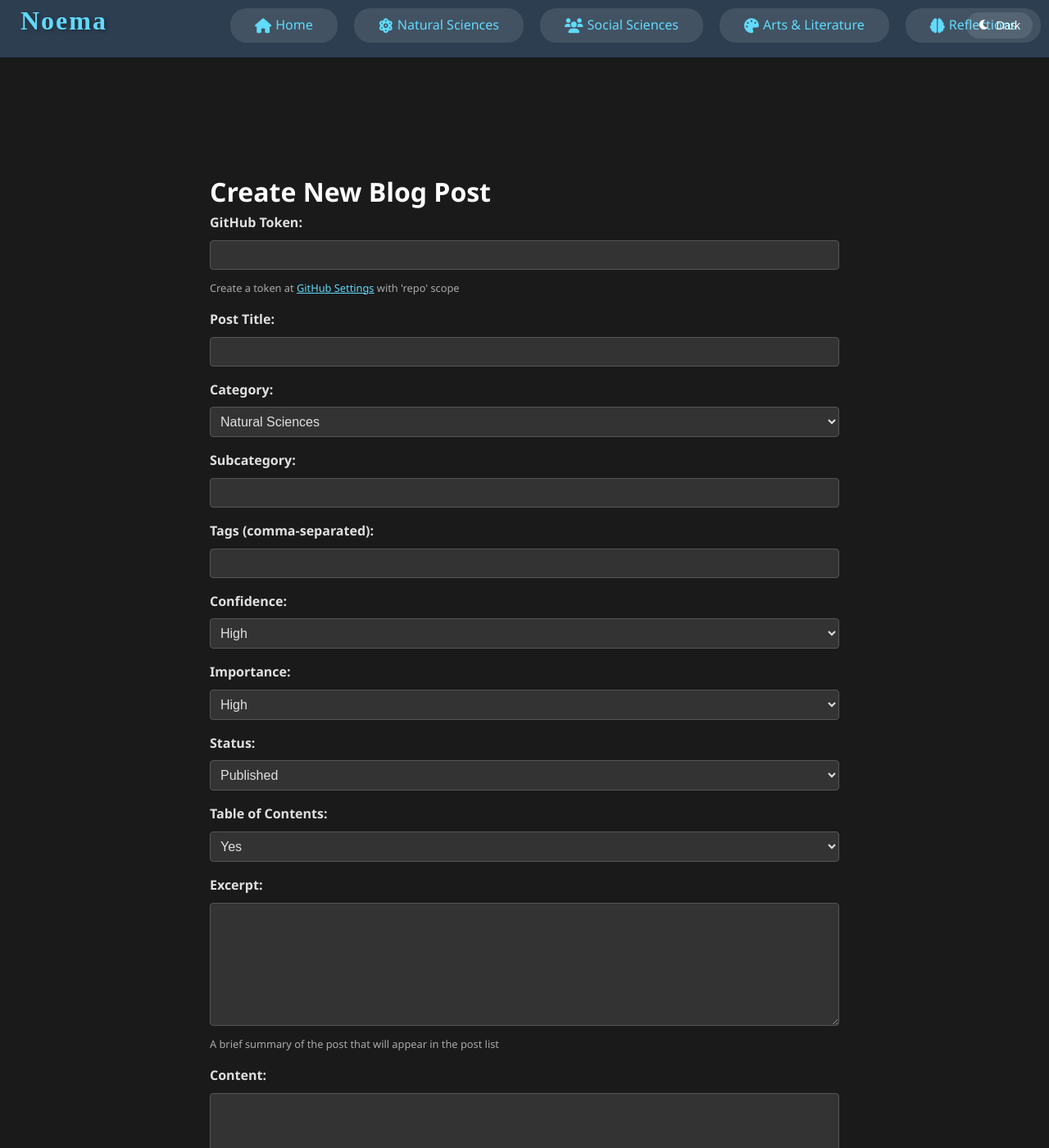
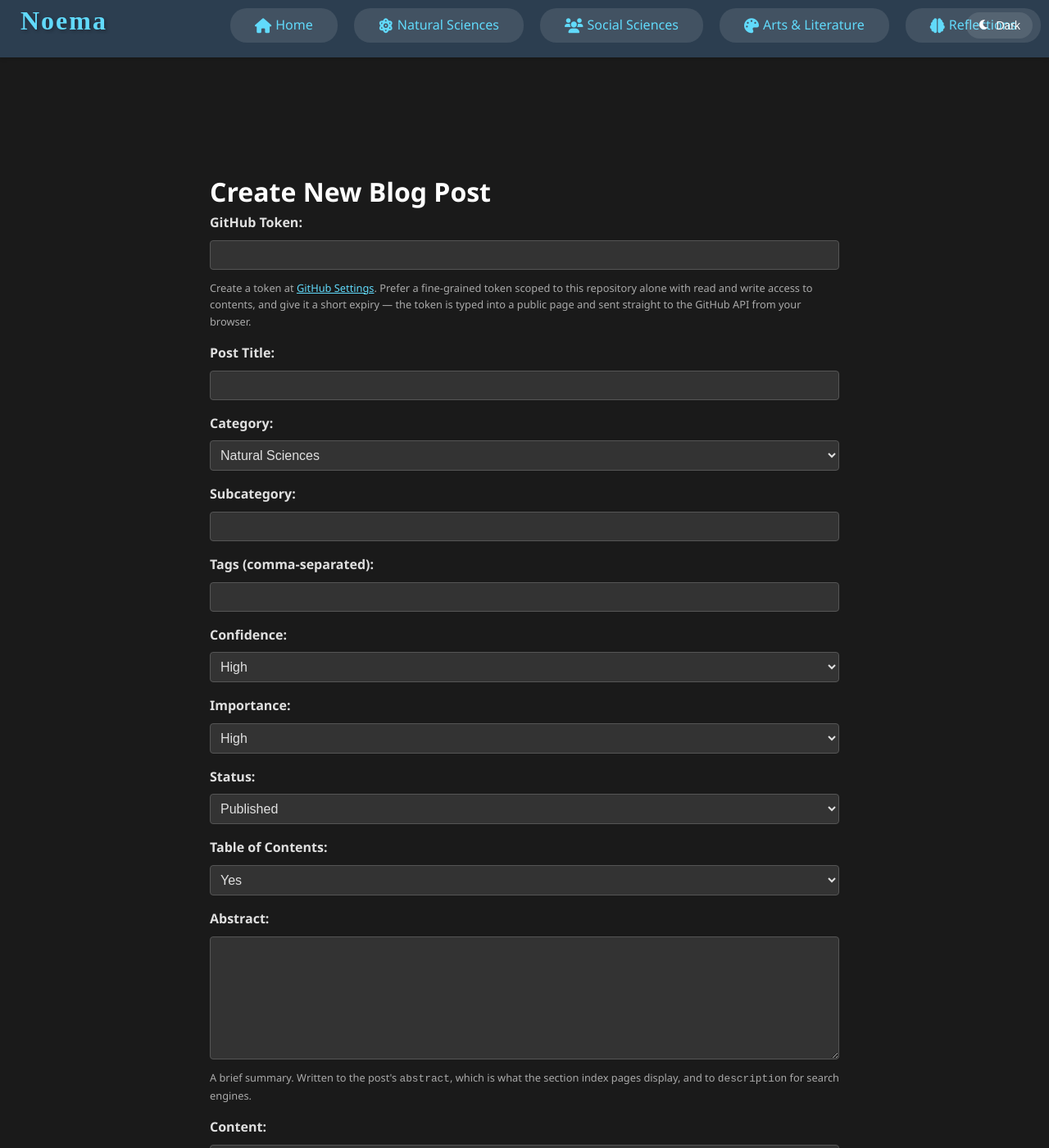
Before and after one commit to hhshanto/hhshanto.github.io, a Jekyll site: the page built from create-post.md, in a window 1280 px wide and 1400 px high. Shown: the whole window at 82% size. Built offline with Jekyll 4.4.1, drawn with Linux system fonts in a browser that asks for light colours; some web fonts are replaced; part of the change alters nothing that is shown.

Commit message:
Consolidate the two post creators into one working script
create-post.js and post-creator.js both bound a submit handler to
#blogPostForm, and both were loaded, so every submit fired twice against
the GitHub API. Neither wrote to a path that exists in this repo:
post-creator.js targeted _<category>/<subcategory>/_posts/, which has no
counterpart here, and create-post.js dropped the subcategory folder.
Posts live at _<category>/<subcategory>/<file>.md.

Keeps post-creator.js as the single script, now writing the correct
path and front matter keys the templates actually read - `abstract` for
the section index pages rather than `excerpt`, which nothing rendered.
It is loaded only by the create-post page instead of on every page of
the site.

Also fixes a duplicate id: the form's status <select> and the status
message <div> both used id="status", so getElementById returned the
select and every progress and error message was written into the
dropdown rather than the page. The div is now #submitStatus.

Other repairs: slugs keep accented titles instead of dropping them,
titles containing quotes or colons are escaped into valid YAML, base64
encoding handles the curly quotes and em dashes the posts contain, the
submit button is disabled while the request is in flight, and the error
path no longer logs an object from a request that carried the token.

Co-Authored-By: Claude Opus 5 (1M context) <noreply@anthropic.com>

```diff
--- a/_layouts/default.html
+++ b/_layouts/default.html
@@ -143,7 +143,7 @@
 
 
 
-<script src="{{ '/assets/js/post-creator.js' | relative_url }}"></script>
+<!-- post-creator.js is loaded by the create-post page itself, not sitewide. -->
 <script src="{{ '/assets/js/mobile-menu.js' | relative_url }}"></script>
 </body>
 </html>
--- a/assets/js/create-post.js
+++ /dev/null
@@ -1,106 +0,0 @@
-document.addEventListener('DOMContentLoaded', function() {
-    const form = document.getElementById('blogPostForm');
-    const previewSection = document.getElementById('preview');
-    const markdownPreview = document.getElementById('markdownPreview');
-    const statusDiv = document.getElementById('status');
-
-    form.addEventListener('submit', function(e) {
-        e.preventDefault();
-
-        // Get form values
-        const token = document.getElementById('githubToken').value;
-        const title = document.getElementById('title').value;
-        const category = document.getElementById('category').value;
-        const subcategory = document.getElementById('subcategory').value;
-        const tags = document.getElementById('tags').value.split(',').map(tag => tag.trim());
-        const confidence = document.getElementById('confidence').value;
-        const importance = document.getElementById('importance').value;
-        const status = document.getElementById('status').value;
-        const toc = document.getElementById('toc').value;
-        const excerpt = document.getElementById('excerpt').value;
-        const content = document.getElementById('content').value;
-
-        // Create date and filename
-        const now = new Date();
-        const dateString = now.toISOString().split('T')[0];
-        const slug = title.toLowerCase().replace(/[^\w\s]/g, '').replace(/\s+/g, '-');
-        const filename = `${dateString}-${slug}.md`;
-
-        // Create Jekyll front matter
-        const frontMatter = `---
-layout: post
-title: "${title}"
-date: ${now.toISOString()}
-category: ${category}
-subcategory: ${subcategory}
-tags: [${tags.map(tag => `"${tag}"`).join(', ')}]
-confidence: ${confidence}
-importance: ${importance}
-status: ${status}
-toc: ${toc}
-excerpt: "${excerpt}"
----
-
-${content}`;
-
-        // Show preview
-        previewSection.style.display = 'block';
-        markdownPreview.textContent = frontMatter;
-
-        // Commit to GitHub
-        statusDiv.textContent = 'Submitting to GitHub...';
-
-        commitToGitHub(token, filename, frontMatter, category)
-            .then(response => {
-                statusDiv.textContent = 'Post created successfully!';
-                statusDiv.classList.add('success');
-            })
-            .catch(error => {
-                statusDiv.textContent = `Error: ${error.message}`;
-                statusDiv.classList.add('error');
-                console.error(error);
-            });
-    });
-
-    async function commitToGitHub(token, filename, content, category) {
-        // Get user info
-        const userResponse = await fetch('https://api.github.com/user', {
-            headers: {
-                'Authorization': `token ${token}`
-            }
-        });
-
-        if (!userResponse.ok) {
-            throw new Error('Invalid GitHub token');
-        }
-
-        const userData = await userResponse.json();
-        const repo = 'hhshanto.github.io';
-
-        // Create file in the appropriate collection directory
-        const path = `_${category}/${filename}`;
-        const message = `Add new post: ${filename}`;
-
-        // GitHub API requires Base64 encoding for content
-        const contentEncoded = btoa(unescape(encodeURIComponent(content)));
-
-        const response = await fetch(`https://api.github.com/repos/${userData.login}/${repo}/contents/${path}`, {
-            method: 'PUT',
-            headers: {
-                'Authorization': `token ${token}`,
-                'Content-Type': 'application/json'
-            },
-            body: JSON.stringify({
-                message: message,
-                content: contentEncoded
-            })
-        });
-
-        if (!response.ok) {
-            const error = await response.json();
-            throw new Error(error.message);
-        }
-
-        return response.json();
-    }
-});
--- a/assets/js/post-creator.js
+++ b/assets/js/post-creator.js
@@ -1,149 +1,210 @@
+/*
+ * Creates a new post by committing a Markdown file through the GitHub
+ * Contents API.
+ *
+ * This is the single creator script. There was previously a second one
+ * (create-post.js) bound to the same form, and both were loaded, so every
+ * submit fired twice. Their target paths were wrong in different ways:
+ * one wrote to `_<category>/<subcategory>/_posts/`, which has no
+ * counterpart in the repo, and the other dropped the subcategory folder
+ * entirely. Posts live at `_<category>/<subcategory>/<file>.md`.
+ *
+ * The front matter written here matches the keys the templates actually
+ * read: the section index pages render `abstract`, jekyll-seo-tag reads
+ * `description`, and the post layout checks `toc`.
+ */
+
 document.addEventListener('DOMContentLoaded', () => {
     const form = document.getElementById('blogPostForm');
-    const statusDiv = document.getElementById('status');
+    if (!form) return;
+
+    const statusDiv = document.getElementById('submitStatus');
+    const preview = document.getElementById('preview');
+    const markdownPreview = document.getElementById('markdownPreview');
+    const submitButton = form.querySelector('button[type="submit"]');
+
+    const REPO = 'hhshanto/hhshanto.github.io';
+    const BRANCH = 'main';
+
+    const value = (id) => {
+        const el = document.getElementById(id);
+        return el ? el.value.trim() : '';
+    };
+
+    // Lowercase, ASCII, hyphen-separated. Strips diacritics so a title
+    // like "Café Culture" becomes "cafe-culture" rather than losing the
+    // word entirely.
+    const slugify = (text) =>
+        text
+            .normalize('NFKD')
+            .replace(/[̀-ͯ]/g, '')
+            .toLowerCase()
+            .replace(/[^a-z0-9]+/g, '-')
+            .replace(/^-+|-+$/g, '');
+
+    // Double-quoted YAML scalar: only backslash and double quote need
+    // escaping, which keeps colons and apostrophes in titles safe.
+    const yamlString = (text) => `"${text.replace(/\\/g, '\\\\').replace(/"/g, '\\"')}"`;
+
+    // Folded block scalar, matching the style of the existing posts.
+    const yamlBlock = (text) =>
+        text
+            .split(/\r?\n/)
+            .map((line) => `  ${line.trim()}`)
+            .join('\n');
+
+    // btoa() throws on anything outside Latin-1, and these posts contain
+    // curly quotes and em dashes, so encode UTF-8 bytes first.
+    const toBase64 = (text) => {
+        const bytes = new TextEncoder().encode(text);
+        let binary = '';
+        bytes.forEach((b) => {
+            binary += String.fromCharCode(b);
+        });
+        return btoa(binary);
+    };
+
+    const buildDocument = (fields, dateString) => {
+        const lines = [
+            '---',
+            'layout: post',
+            `title: ${yamlString(fields.title)}`,
+            `date: ${dateString}`
+        ];
+
+        if (fields.summary) {
+            // description stays on one line; abstract keeps the line breaks
+            // via the folded block below.
+            const oneLine = fields.summary.replace(/\s+/g, ' ').trim();
+            lines.push(`description: ${yamlString(oneLine)}`);
+            lines.push('abstract: >');
+            lines.push(yamlBlock(fields.summary));
+        }
+
+        if (fields.tags.length > 0) {
+            lines.push(`tags: [${fields.tags.map(yamlString).join(', ')}]`);
+        }
+
+        lines.push(`confidence: ${fields.confidence}`);
+        lines.push(`importance: ${fields.importance}`);
+        lines.push(`status: ${fields.status}`);
+        lines.push(`toc: ${fields.toc}`);
+        lines.push('---');
+        lines.push('');
+        lines.push(fields.content);
+        lines.push('');
+
+        return lines.join('\n');
+    };
 
     form.addEventListener('submit', async (e) => {
         e.preventDefault();
 
-        // Get form values
-        const githubToken = document.getElementById('githubToken').value;
-        const title = document.getElementById('title').value;
-        const category = document.getElementById('category').value;
-        const subcategory = document.getElementById('subcategory').value;
-        const tags = document.getElementById('tags').value.split(',').map(tag => tag.trim());
-        const confidence = document.getElementById('confidence').value;
-        const importance = document.getElementById('importance').value;
-        const status = document.getElementById('status').value;
-        const toc = document.getElementById('toc').value;
-        const excerpt = document.getElementById('excerpt').value;
-        const content = document.getElementById('content').value;
+        const token = value('githubToken');
+        const fields = {
+            title: value('title'),
+            category: value('category'),
+            subcategory: slugify(value('subcategory')),
+            tags: value('tags')
+                .split(',')
+                .map((tag) => tag.trim())
+                .filter((tag) => tag.length > 0),
+            confidence: value('confidence'),
+            importance: value('importance'),
+            status: value('status'),
+            toc: value('toc'),
+            summary: value('excerpt'),
+            content: value('content')
+        };
 
-        // Generate date string
-        const date = new Date();
-        const dateString = date.toISOString().split('T')[0];
+        const slug = slugify(fields.title);
+        if (!slug) {
+            statusDiv.innerHTML =
+                '<div class="error-message"><p>The title needs at least one letter or number.</p></div>';
+            return;
+        }
+        if (!fields.subcategory) {
+            statusDiv.innerHTML =
+                '<div class="error-message"><p>The subcategory needs at least one letter or number.</p></div>';
+            return;
+        }
 
-        // Generate filename
-        const filename = `${dateString}-${title.toLowerCase().replace(/[^a-z0-9]+/g, '-')}.md`;
+        const dateString = new Date().toISOString().split('T')[0];
+        const filename = `${dateString}-${slug}.md`;
+        const path = `_${fields.category}/${fields.subcategory}/${filename}`;
+        const fileText = buildDocument(fields, dateString);
 
-        // Generate front matter with proper category structure
-        const frontMatter = `---
-layout: post
-title: "${title}"
-date: ${dateString}
-categories: [${category}, ${subcategory}]
-tags: [${tags.join(', ')}]
-confidence: ${confidence}
-importance: ${importance}
-status: ${status}
-toc: ${toc}
-excerpt: "${excerpt}"
----
+        preview.style.display = 'block';
+        markdownPreview.textContent = fileText;
 
-${content}`;
-
-        // Show preview
-        const preview = document.getElementById('preview');
-        const markdownPreview = document.getElementById('markdownPreview');
-        preview.style.display = 'block';
-        markdownPreview.textContent = frontMatter;
+        // Guard against a second submit while the request is in flight,
+        // which would otherwise 409 against the file just created.
+        submitButton.disabled = true;
+        statusDiv.innerHTML = 'Creating post…';
 
         try {
-            statusDiv.innerHTML = 'Creating post...';
-
-            // GitHub API request with correct path structure
-            const response = await fetch(`https://api.github.com/repos/hhshanto/hhshanto.github.io/contents/_${category}/${subcategory}/_posts/${filename}`, {
+            const response = await fetch(`https://api.github.com/repos/${REPO}/contents/${path}`, {
                 method: 'PUT',
                 headers: {
-                    'Authorization': `token ${githubToken}`,
-                    'Content-Type': 'application/json',
+                    Authorization: `Bearer ${token}`,
+                    Accept: 'application/vnd.github+json',
+                    'Content-Type': 'application/json'
                 },
                 body: JSON.stringify({
-                    message: `Add new post: ${title}`,
-                    content: btoa(unescape(encodeURIComponent(frontMatter))), // Convert content to base64
-                    branch: 'main'
+                    message: `Add new post: ${fields.title}`,
+                    content: toBase64(fileText),
+                    branch: BRANCH
                 })
             });
 
             if (!response.ok) {
-                throw new Error(`GitHub API responded with ${response.status}: ${await response.text()}`);
+                let detail = `${response.status} ${response.statusText}`;
+                try {
+                    const body = await response.json();
+                    if (body && body.message) detail = body.message;
+                } catch (ignored) {
+                    // Response had no JSON body; the status line is enough.
+                }
+                throw new Error(detail);
             }
 
             const data = await response.json();
 
             statusDiv.innerHTML = `
                 <div class="success-message">
-                    <h3>✅ Post Created Successfully!</h3>
-                    <p>Your post has been created and will be live in a few minutes.</p>
-                    <p>View your post at: <a href="${data.content.html_url}" target="_blank">GitHub</a></p>
+                    <h3>✅ Post created</h3>
+                    <p>GitHub Pages will rebuild the site in a few minutes.</p>
+                    <p><a href="${data.content.html_url}" target="_blank" rel="noopener">View the file on GitHub</a></p>
                     <div class="instructions">
-                        <h4>Post Details:</h4>
+                        <h4>Details</h4>
                         <ul>
-                            <li>Title: ${title}</li>
-                            <li>Category: ${category}</li>
-                            <li>Subcategory: ${subcategory}</li>
-                            <li>Status: ${status}</li>
-                            <li>File: ${filename}</li>
+                            <li>Title: ${fields.title}</li>
+                            <li>Path: ${path}</li>
+                            <li>Status: ${fields.status}</li>
                         </ul>
-                        <p>The post will be automatically deployed to your site in a few minutes.</p>
                     </div>
                 </div>
             `;
 
-            // Clear form after successful submission
             form.reset();
-
         } catch (error) {
-            console.error('Error:', error);
+            // Deliberately not logging the error object wholesale, since the
+            // request carried the token.
             statusDiv.innerHTML = `
                 <div class="error-message">
-                    <h3>❌ Error Creating Post</h3>
+                    <h3>❌ Could not create the post</h3>
                     <p>${error.message}</p>
-                    <p>Please check your GitHub token and try again.</p>
                     <div class="instructions">
-                        <h4>Troubleshooting:</h4>
+                        <h4>Things to check</h4>
                         <ul>
-                            <li>Make sure your GitHub token has the 'repo' scope</li>
-                            <li>Verify that the category folder exists in your repository</li>
-                            <li>Check if a file with the same name already exists</li>
+                            <li>The token needs write access to contents for this repository.</li>
+                            <li>A post with the same title and today's date may already exist.</li>
                         </ul>
                     </div>
                 </div>
             `;
+        } finally {
+            submitButton.disabled = false;
         }
     });
-
-    // Optional: Add preview functionality while typing
-    document.getElementById('content').addEventListener('input', function() {
-        const preview = document.getElementById('preview');
-        const markdownPreview = document.getElementById('markdownPreview');
-        preview.style.display = 'block';
-
-        // Create a preview of the current content
-        const title = document.getElementById('title').value || '[Title]';
-        const category = document.getElementById('category').value;
-        const subcategory = document.getElementById('subcategory').value || '[Subcategory]';
-        const tags = document.getElementById('tags').value || '[Tags]';
-        const confidence = document.getElementById('confidence').value;
-        const importance = document.getElementById('importance').value;
-        const status = document.getElementById('status').value;
-        const toc = document.getElementById('toc').value;
-        const excerpt = document.getElementById('excerpt').value || '[Excerpt]';
-
-        const previewContent = `---
-layout: post
-title: "${title}"
-date: ${new Date().toISOString().split('T')[0]}
-categories: [${category}, ${subcategory}]
-tags: [${tags}]
-confidence: ${confidence}
-importance: ${importance}
-status: ${status}
-toc: ${toc}
-excerpt: "${excerpt}"
----
-
-${this.value}`;
-
-        markdownPreview.textContent = previewContent;
-    });
 });
--- a/create-post.md
+++ b/create-post.md
@@ -8,8 +8,12 @@ title: Create New Post
     <form id="blogPostForm" class="post-form">
         <div class="form-group">
             <label for="githubToken">GitHub Token:</label>
-            <input type="password" id="githubToken" name="githubToken" required>
-            <small>Create a token at <a href="https://github.com/settings/tokens" target="_blank">GitHub Settings</a> with 'repo' scope</small>
+            <input type="password" id="githubToken" name="githubToken" autocomplete="off" required>
+            <small>
+                Create a token at <a href="https://github.com/settings/tokens?type=beta" target="_blank" rel="noopener">GitHub Settings</a>.
+                Prefer a fine-grained token scoped to this repository alone with read and write access to contents,
+                and give it a short expiry — the token is typed into a public page and sent straight to the GitHub API from your browser.
+            </small>
         </div>
 
         <div class="form-group">
@@ -73,9 +77,9 @@ title: Create New Post
         </div>
 
         <div class="form-group">
-            <label for="excerpt">Excerpt:</label>
+            <label for="excerpt">Abstract:</label>
             <textarea id="excerpt" name="excerpt" rows="3" required></textarea>
-            <small>A brief summary of the post that will appear in the post list</small>
+            <small>A brief summary. Written to the post's <code>abstract</code>, which is what the section index pages display, and to <code>description</code> for search engines.</small>
         </div>
 
         <div class="form-group">
@@ -90,8 +94,9 @@ title: Create New Post
     <div id="preview" class="preview-section" style="display: none;">
         <h2>Preview</h2>
         <pre id="markdownPreview"></pre>
-        <div id="status"></div>
+        <!-- Not id="status": the form's status <select> already owns that id,
+             and getElementById would return the select instead of this div. -->
+        <div id="submitStatus"></div>
     </div>
-    <!-- Add at the end of your file -->
-<script src="{{ '/assets/js/create-post.js' | relative_url }}"></script>
+<script src="{{ '/assets/js/post-creator.js' | relative_url }}"></script>
 </div>
```
